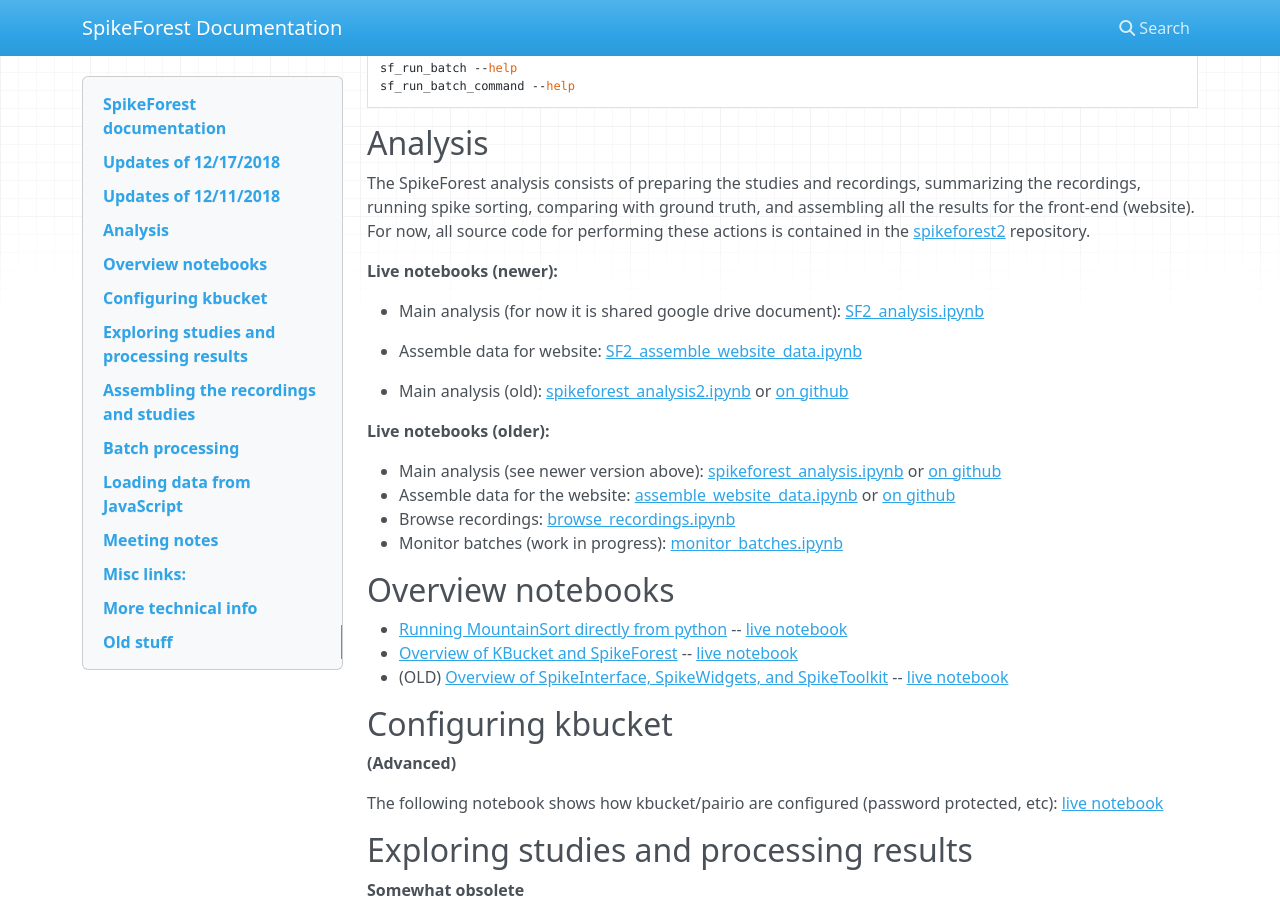
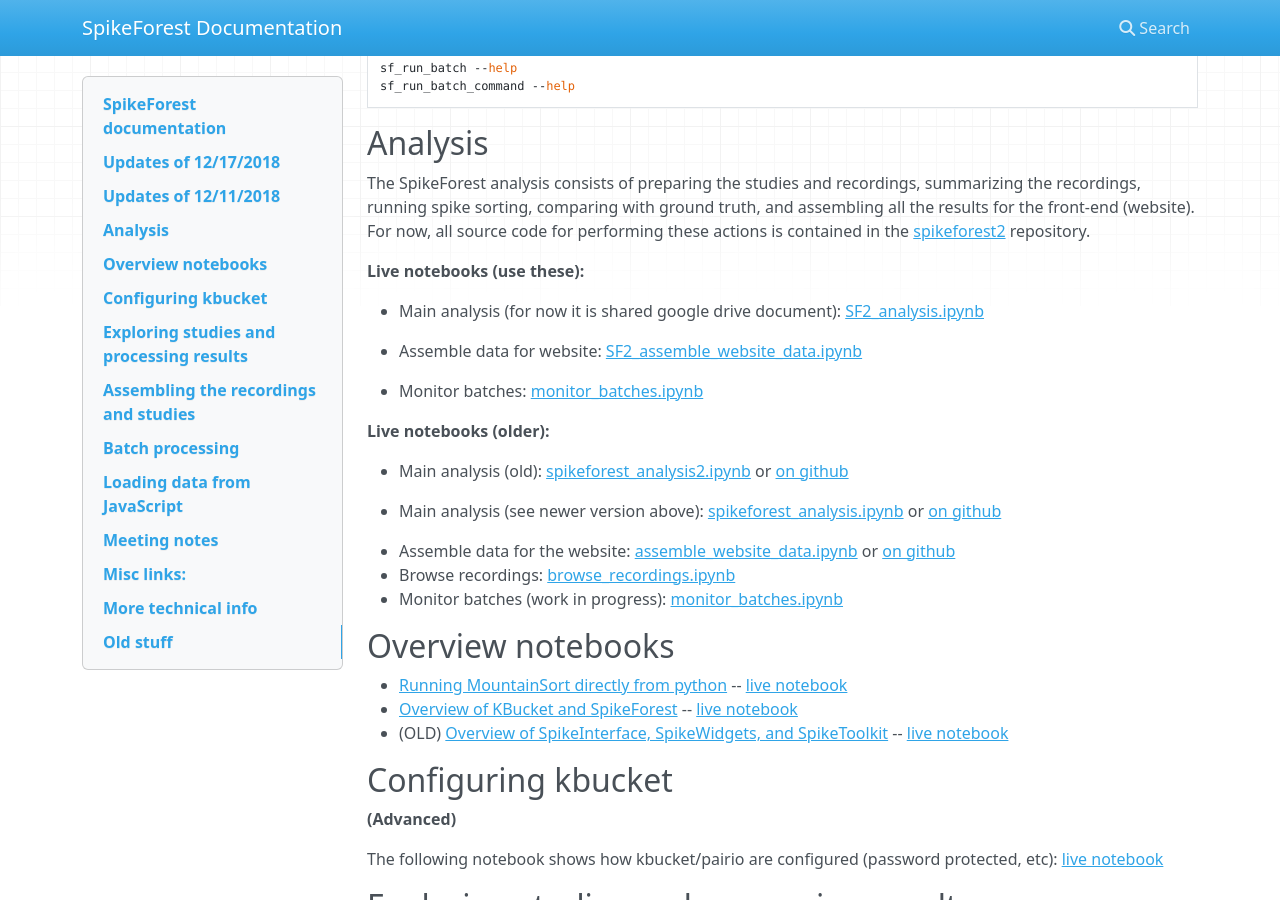
Before and after one commit to scratcharchive/spikeforest-docs, an MkDocs documentation site: the page built from docs/index.md, in a window 1280 px wide and 900 px high, scrolled down 1067 px. Built offline with MkDocs 1.6.1, drawn with Linux system fonts in a browser that asks for light colours; nearby versions of some CDN libraries.

Commit message:
Update index.md

```diff
--- a/docs/index.md
+++ b/docs/index.md
@@ -49,16 +49,18 @@
 
 The SpikeForest analysis consists of preparing the studies and recordings, summarizing the recordings, running spike sorting, comparing with ground truth, and assembling all the results for the front-end (website). For now, all source code for performing these actions is contained in the [spikeforest2](https://github.com/flatironinstitute/spikeforest2) repository.
 
-**Live notebooks (newer):**
+**Live notebooks (use these):**
 
 * Main analysis (for now it is shared google drive document): [SF2_analysis.ipynb](https://colab.research.google.com/drive/1FRyVQeU_oBhCG9jFaX7sFS6EafR0pwPd#scrollTo=HtbjJUirgm0s)
 
 * Assemble data for website: [SF2_assemble_website_data.ipynb](https://colab.research.google.com/drive/1h8cbLNctaXmdBQ8kJ0ynnwPd5pjH5fpI)
 
-* Main analysis (old): [spikeforest_analysis2.ipynb](https://colab.research.google.com/github/flatironinstitute/spikeforest-docs/blob/master/notebooks/spikeforest_analysis2.ipynb) or [on github](https://github.com/flatironinstitute/spikeforest-docs/blob/master/notebooks/spikeforest_analysis2.ipynb)
+* Monitor batches: [monitor_batches.ipynb](https://colab.research.google.com/drive/1KziclRIVO5xc10adflev7HSds7hHgvYH)
 
 
 **Live notebooks (older):**
+
+* Main analysis (old): [spikeforest_analysis2.ipynb](https://colab.research.google.com/github/flatironinstitute/spikeforest-docs/blob/master/notebooks/spikeforest_analysis2.ipynb) or [on github](https://github.com/flatironinstitute/spikeforest-docs/blob/master/notebooks/spikeforest_analysis2.ipynb)
 
 * Main analysis (see newer version above): [spikeforest_analysis.ipynb](https://colab.research.google.com/github/flatironinstitute/spikeforest-docs/blob/master/notebooks/spikeforest_analysis.ipynb) or [on github](https://github.com/flatironinstitute/spikeforest-docs/blob/master/notebooks/spikeforest_analysis.ipynb)
 * Assemble data for the website: [assemble_website_data.ipynb](https://colab.research.google.com/github/flatironinstitute/spikeforest-docs/blob/master/notebooks/assemble_website_data.ipynb) or [on github](https://github.com/flatironinstitute/spikeforest-docs/blob/master/notebooks/assemble_website_data.ipynb)
```
